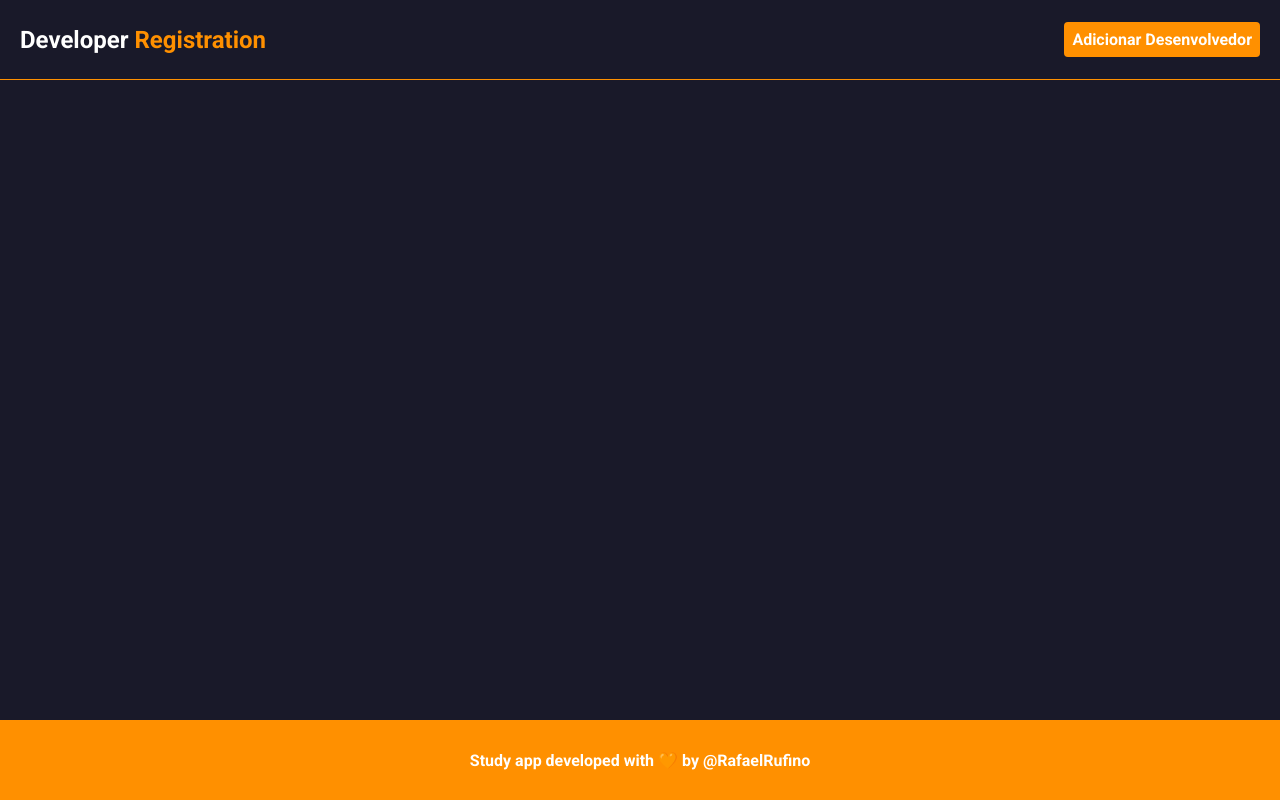
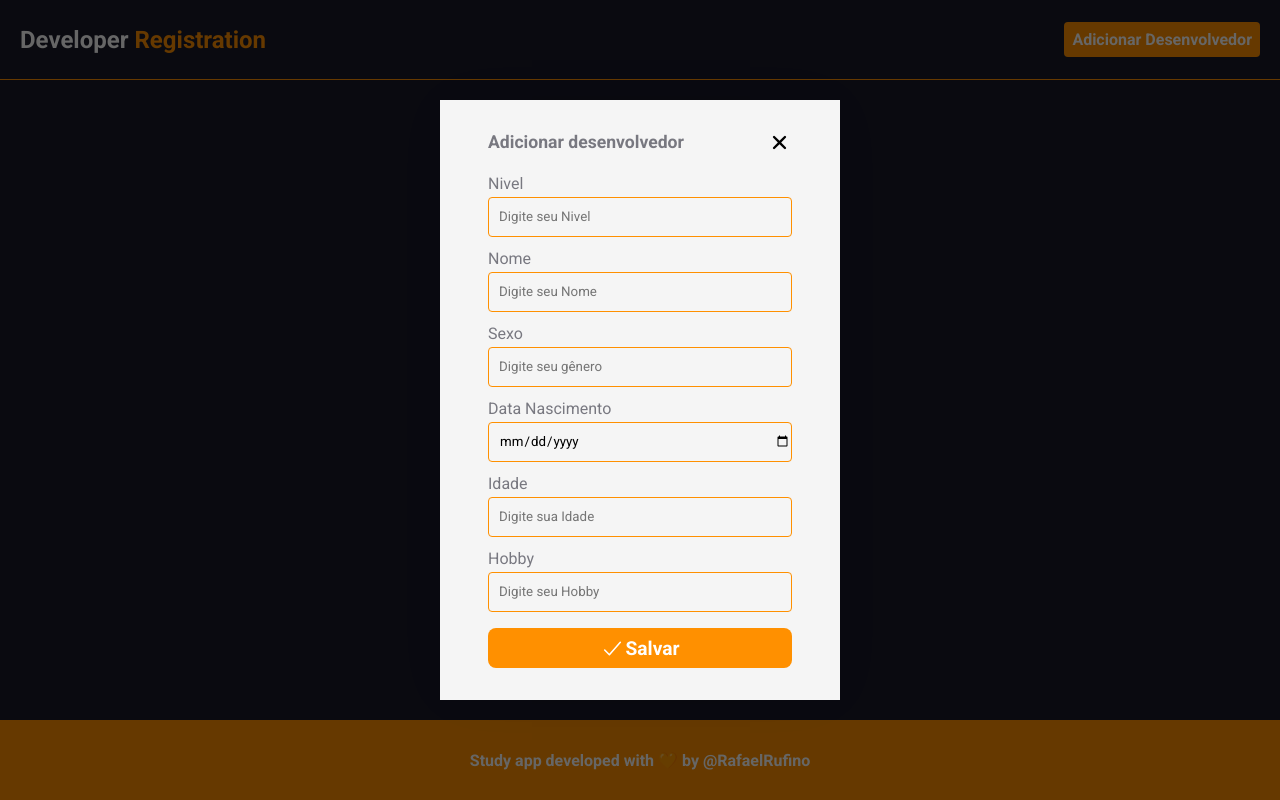
Before and after one commit to Rafael-Rufino/teste-gazin, a React (Create React App) app in the folder front-end/: page / in a window 1280 px wide. Both pictures are taken after a click on the button "Adicionar Desenvolvedor". Built offline with nearby package versions, Linux system fonts and the light colour scheme; no server answers.

Commit message:
feat: criando contexto

```diff
--- a/front-end/src/App.tsx
+++ b/front-end/src/App.tsx
@@ -1,10 +1,13 @@
 import GlobalStyles from "./styles/GlobalStyles";
 import Layout from "./components/Layout";
+import { AuthContextProvider } from "./contexts/DeveloperContext";
 
 function App() {
   return (
     <>
-      <Layout />
+      <AuthContextProvider>
+        <Layout />
+      </AuthContextProvider>
       <GlobalStyles />
     </>
   );
--- a/front-end/src/components/FormModal/index.tsx
+++ b/front-end/src/components/FormModal/index.tsx
@@ -1,3 +1,5 @@
+import { useContext } from "react";
+import { AuthContext } from "../../contexts/DeveloperContext";
 import { Button } from "../Button";
 
 import {
@@ -13,16 +15,32 @@ import {
 } from "./styles";
 
 export default function FormModal() {
+  const {
+    name,
+    gender,
+    birthDate,
+    age,
+    hobby,
+    level,
+    handleClose,
+    handleSubmit,
+    handleName,
+    handleLevel,
+    handleGender,
+    handleBrthDate,
+    handleAge,
+    handleHobby,
+  } = useContext(AuthContext);
   return (
     <Overlay>
       <Container>
         <Header>
           <strong>Adicionar desenvolvedor</strong>
-          <Button onClick={() => {}} type="button">
+          <Button onClick={handleClose} type="button">
             <CloseIcon />
           </Button>
         </Header>
-        <FormContainer onSubmit={() => {}}>
+        <FormContainer onSubmit={handleSubmit}>
           <FormMain>
             <InputGroup>
               <label htmlFor="level">Nivel</label>
@@ -30,8 +48,8 @@ export default function FormModal() {
                 id="level"
                 type="text"
                 placeholder="Digite seu Nivel"
-                value={""}
-                onChange={() => {}}
+                value={level}
+                onChange={handleLevel}
               />
             </InputGroup>
 
@@ -41,8 +59,8 @@ export default function FormModal() {
                 id="name"
                 type="text"
                 placeholder="Digite seu Nome"
-                value={""}
-                onChange={() => {}}
+                value={name}
+                onChange={handleName}
               />
             </InputGroup>
 
@@ -52,8 +70,8 @@ export default function FormModal() {
                 id="gender"
                 type="text"
                 placeholder="Digite seu gênero"
-                value={""}
-                onChange={() => {}}
+                value={gender}
+                onChange={handleGender}
               />
             </InputGroup>
 
@@ -63,8 +81,8 @@ export default function FormModal() {
                 id="birthDate"
                 type="date"
                 placeholder="Digite sua Data Nascimento"
-                value={""}
-                onChange={() => {}}
+                value={birthDate}
+                onChange={handleBrthDate}
               />
             </InputGroup>
 
@@ -74,8 +92,8 @@ export default function FormModal() {
                 id="age"
                 type="text"
                 placeholder="Digite sua Idade"
-                value={""}
-                onChange={() => {}}
+                value={age}
+                onChange={handleAge}
               />
             </InputGroup>
 
@@ -85,8 +103,8 @@ export default function FormModal() {
                 id="hobby"
                 type="text"
                 placeholder="Digite seu Hobby"
-                value={""}
-                onChange={() => {}}
+                value={hobby}
+                onChange={handleHobby}
               />
             </InputGroup>
           </FormMain>
--- a/front-end/src/components/Header/index.jsx
+++ b/front-end/src/components/Header/index.jsx
@@ -1,14 +1,17 @@
+import { useContext } from "react";
+import { AuthContext } from "../../contexts/DeveloperContext";
 import { Button } from "../Button";
 
 import { Container } from "./styles";
 
 export default function Header() {
+  const { handleAdd } = useContext(AuthContext);
   return (
     <Container>
       <h2>
         Developer <span>Registration</span>
       </h2>
-      <Button onClick={() => {}}>Adicionar Desenvolvedor</Button>
+      <Button onClick={handleAdd}>Adicionar Desenvolvedor</Button>
     </Container>
   );
 }
--- /dev/null
+++ b/front-end/src/contexts/DeveloperContext.js
@@ -0,0 +1,112 @@
+import { createContext, useState } from "react";
+import FormModal from "../components/FormModal";
+import { useAxios } from "../hooks/useAxios";
+import api from "../services/api";
+
+export const AuthContext = createContext();
+
+export function AuthContextProvider({ children }) {
+  const { data, mutate } = useAxios("developers");
+
+  const [openFormModal, setOpenFormModal] = useState(false);
+
+  const [id, setId] = useState(false);
+  const [level, setLevel] = useState("");
+  const [name, setName] = useState("");
+  const [birthDate, setBrthDate] = useState();
+  const [gender, setGender] = useState("");
+  const [age, setAge] = useState("");
+  const [hobby, setHobby] = useState("");
+
+  function handleEdit(id, name, gender, birthDate, age, hobby, level) {
+    setLevel(level);
+    setName(name);
+    setBrthDate(birthDate);
+    setGender(gender);
+    setAge(age);
+    setHobby(hobby);
+    setOpenFormModal(true);
+    setId(id);
+    setOpenFormModal(true);
+  }
+
+  function handleAdd() {
+    setOpenFormModal(true);
+  }
+
+  function handleClose() {
+    if (level) {
+      setLevel("");
+    }
+    if (name) {
+      setName("");
+    }
+    if (birthDate) {
+      setGender("");
+    }
+    if (age) {
+      setAge(0);
+    }
+    if (hobby) {
+      setHobby("");
+    }
+
+    setOpenFormModal(false);
+  }
+
+  function handleLevel(e) {
+    setLevel(e.target.value);
+  }
+  function handleName(e) {
+    setName(e.target.value);
+  }
+  function handleBirthDate(e) {
+    setBrthDate(e.target.value);
+  }
+  function handleGender(e) {
+    setGender(e.target.value);
+  }
+  function handleAge(e) {
+    setAge(e.target.value);
+  }
+  function handleHobby(e) {
+    setHobby(e.target.value);
+  }
+
+  function handleSubmit(event) {
+    event.preventDefault();
+
+    setOpenFormModal(false);
+  }
+
+  function handleDelete(id) {}
+
+  return (
+    <AuthContext.Provider
+      value={{
+        name,
+        gender,
+        birthDate,
+        age,
+        hobby,
+        level,
+        handleClose,
+        handleSubmit,
+        handleName,
+        handleLevel,
+        handleGender,
+        handleBirthDate,
+        handleAge,
+        handleHobby,
+        setId,
+        id,
+        handleEdit,
+        handleAdd,
+        handleDelete,
+      }}
+    >
+      {children}
+      {openFormModal && <FormModal />}
+    </AuthContext.Provider>
+  );
+}
```
